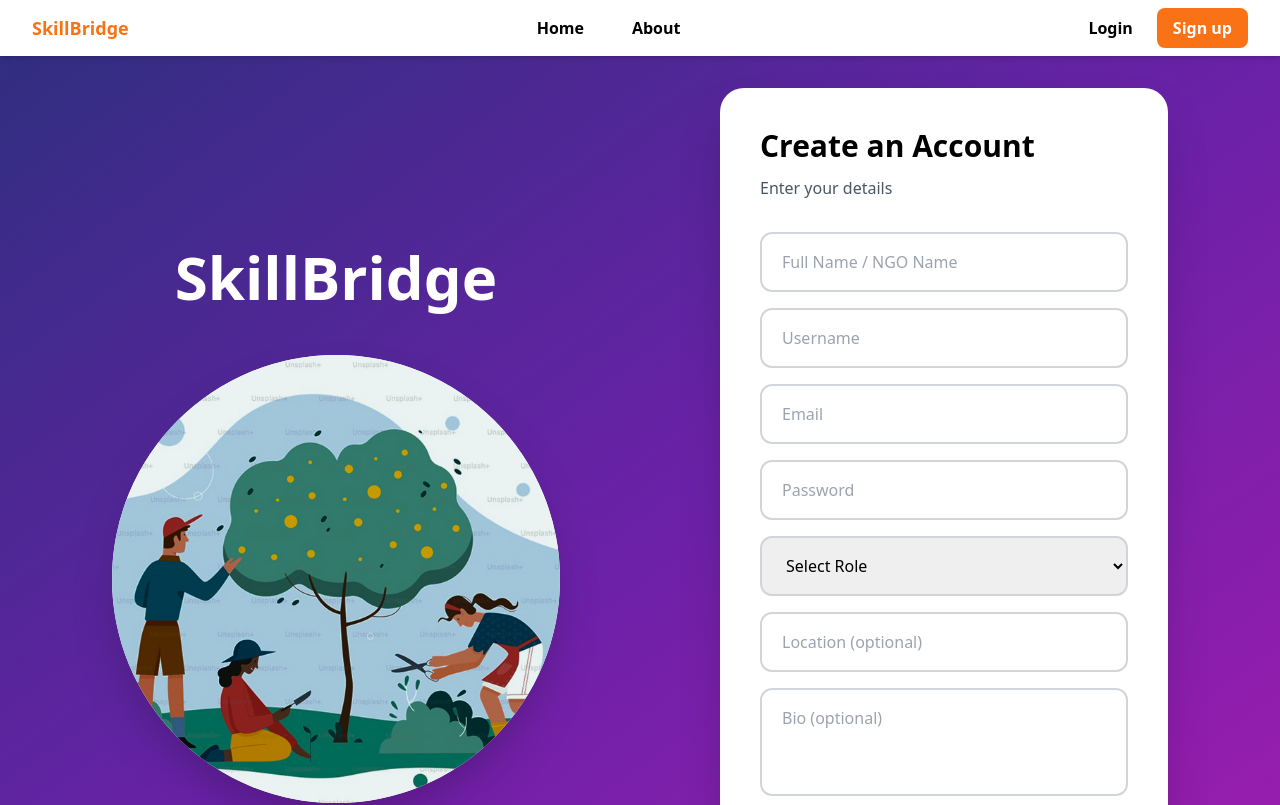
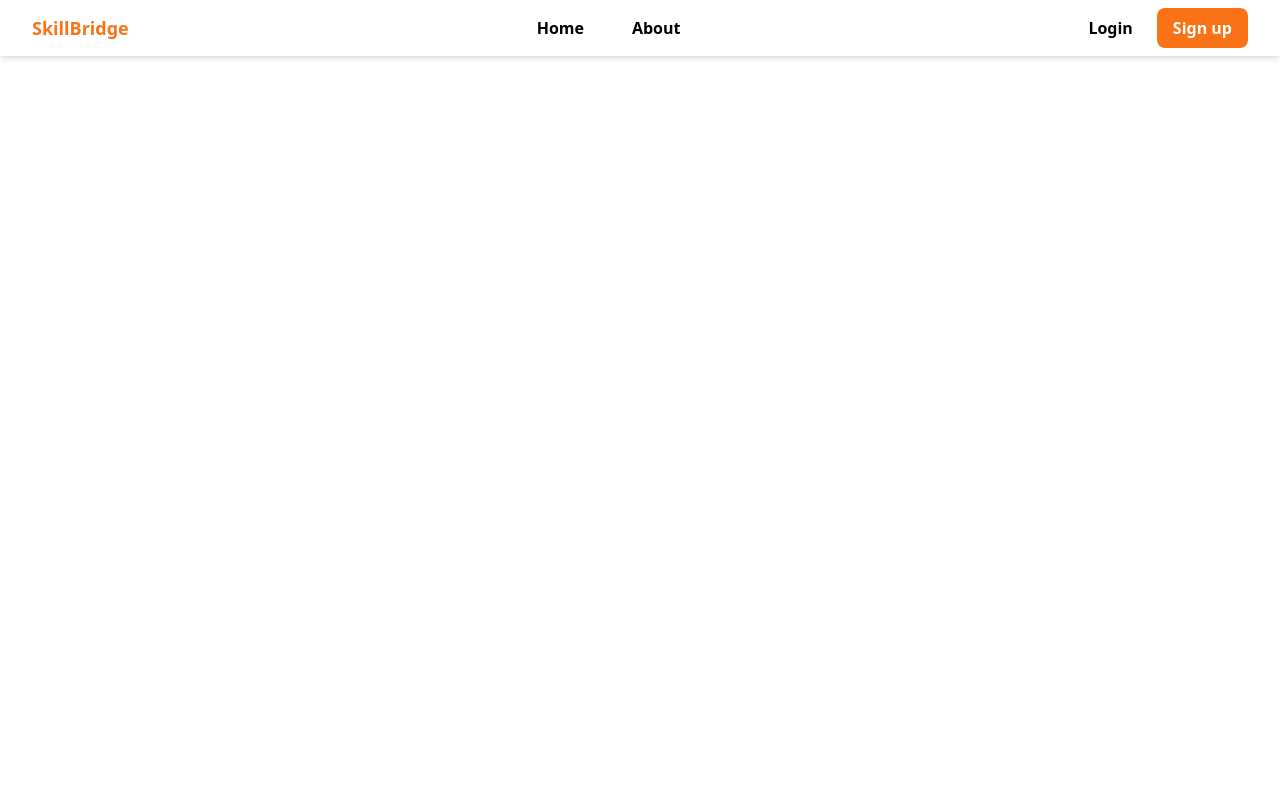
Before and after one commit to springboardmentor2040b-oss/SkillBridge-A-Platform-to-Connect-Volunteers-with-NGOs, a React app in the folder Frontend/: page /signup in a window 1280 px wide. Shown: the top 805 px of the page. Built offline with nearby package versions, Linux system fonts and the light colour scheme; the HTML template or start-up script is replaced by a standard one.

Commit message:
Update App.jsx

```diff
--- a/Frontend/src/App.jsx
+++ b/Frontend/src/App.jsx
@@ -27,7 +27,6 @@
         <Route path="/" element={<Home />} />
         <Route path="/home" element={<Home />} />
 
-        <Route path="/signup" element={<Signup />} />
         <Route path="/login" element={<Login />} />
         <Route path="/about" element={<About />} />
 
```
